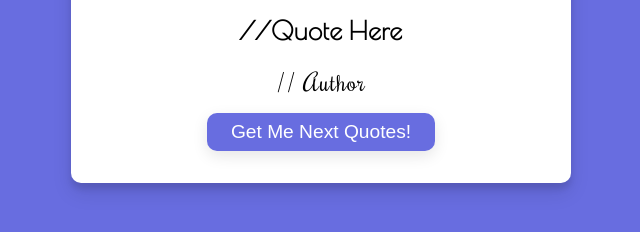
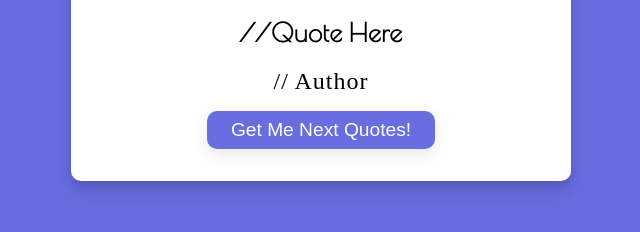
Before and after one commit to akshay-bharadva/web-projects, a plain HTML site: page index.html in a window 1280 px wide. Shown: the part 344-576 px from the top of the page, 319-959 px from the left. Drawn offline with nearby package versions, Linux system fonts and the light colour scheme; no server answers; a web font is replaced by a local one.

Commit message:
Update style.css

```diff
--- a/style.css
+++ b/style.css
@@ -49,7 +49,7 @@ figure {
 	font-weight: normal;
 	letter-spacing: 1px;
 	margin: 1rem auto;
-	font-family: 'Rochester', cursive;
+	font-family: cookie;
 }
 .btn {
 	background-color: #686de0;
```
